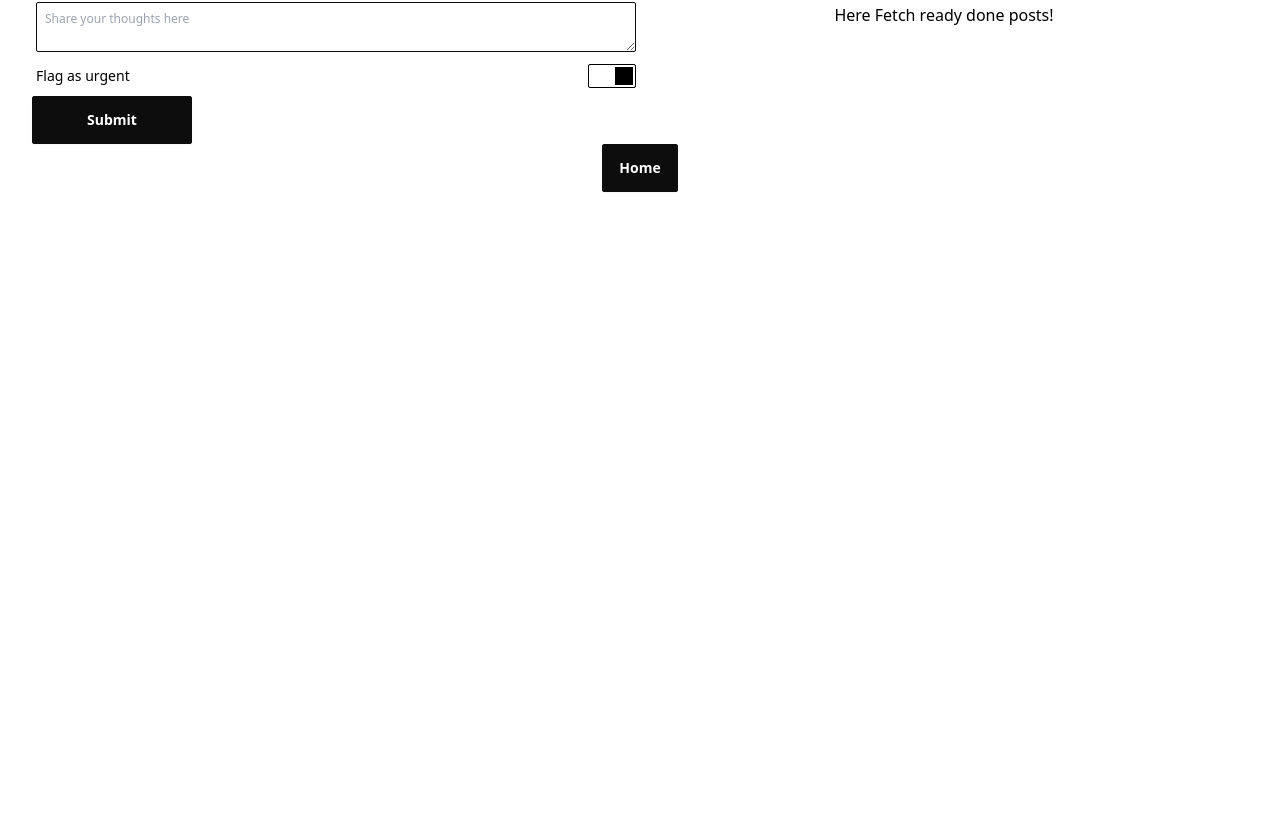
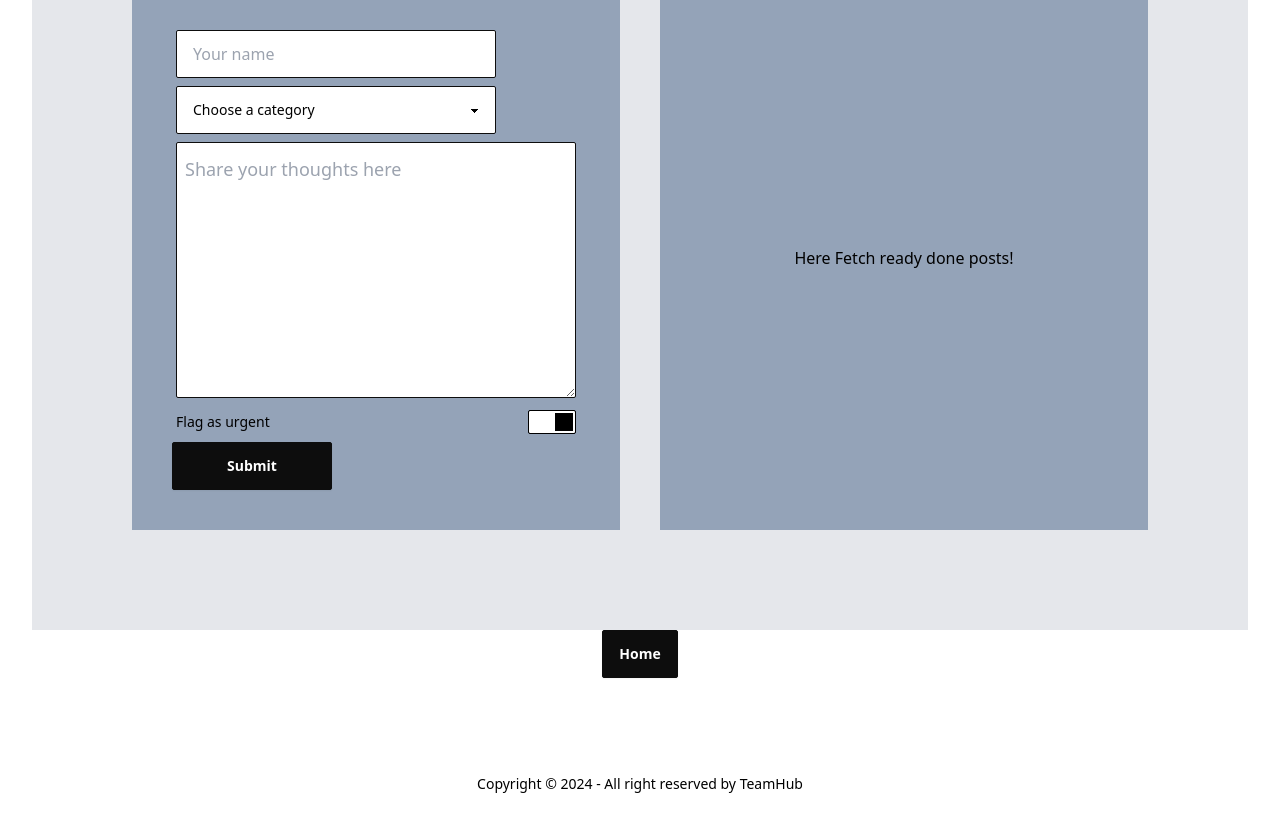
Before and after one commit to RosieMoonYin/TeamHub, a React (Vite) app in the folder teamhub-frontend/: page /contribute in a window 1280 px wide. Shown: the part 234-1066 px from the top of the page. Before the commit the page ends 800 px from the top, so only its background shows below. Built offline with nearby package versions, Linux system fonts and the light colour scheme.

Commit message:
feat: add query client for tanstack query

```diff
--- a/teamhub-frontend/package.json
+++ b/teamhub-frontend/package.json
@@ -12,6 +12,7 @@
     "tsr:watch": "tsr watch"
   },
   "dependencies": {
+    "@tanstack/react-query": "^5.55.4",
     "@tanstack/react-router": "^1.56.5",
     "@vitejs/plugin-react": "^4.3.1",
     "react": "^18.3.1",
--- a/teamhub-frontend/src/components/contributeForm.tsx
+++ b/teamhub-frontend/src/components/contributeForm.tsx
@@ -1,8 +1,8 @@
 export default function ContributeForm() {
   return (
     <>
-      <div className="flex">
-        <section className="flex flex-col align-middle justify-center w-1/2">
+      <div className="flex bg-gray-200 p-20">
+        <section className="flex flex-col align-middle justify-center w-1/2 bg-slate-400 p-10 m-5">
           <input
             type="text"
             placeholder="Your name"
@@ -19,20 +19,20 @@ export default function ContributeForm() {
           </select>
 
           <textarea
-            className="textarea textarea-primary textarea-lg text-xs p-2 m-1"
+            className="textarea textarea-primary textarea-lg text-s p-2 m-1 h-64"
             placeholder="Share your thoughts here"
           ></textarea>
 
           <div className="form-control">
             <label className="label cursor-pointer">
-              <span className="label-text">Flag as urgent</span>
+              <span className="label-text text-center">Flag as urgent</span>
               <input type="checkbox" className="toggle" defaultChecked />
             </label>
           </div>
           <button className="btn btn-primary w-40">Submit</button>
         </section>
 
-        <section className="flex flex-col align-middle justify-center w-1/2">
+        <section className="flex flex-col align-middle justify-center w-1/2 bg-slate-400 p-10 m-5">
           <p>Here Fetch ready done posts!</p>
         </section>
       </div>
--- /dev/null
+++ b/teamhub-frontend/src/components/footer.tsx
@@ -0,0 +1,12 @@
+export default function Footer() {
+  return (
+    <footer className="footer footer-center text-base-content p-4 mt-20">
+      <aside>
+        <p>
+          Copyright © {new Date().getFullYear()} - All right reserved by
+          TeamHub
+        </p>
+      </aside>
+    </footer>
+  );
+}
--- a/teamhub-frontend/src/main.tsx
+++ b/teamhub-frontend/src/main.tsx
@@ -2,9 +2,14 @@ import { StrictMode } from "react";
 import { createRoot } from "react-dom/client";
 import App from "./App.tsx";
 import "./index.css";
+import { QueryClient, QueryClientProvider } from "@tanstack/react-query";
+
+const queryClient = new QueryClient();
 
 createRoot(document.getElementById("root")!).render(
   <StrictMode>
-    <App />
+    <QueryClientProvider client={queryClient}>
+      <App />
+    </QueryClientProvider>
   </StrictMode>
 );
--- a/teamhub-frontend/src/pages/archive.tsx
+++ b/teamhub-frontend/src/pages/archive.tsx
@@ -1,5 +1,6 @@
 import { Link } from "react-router-dom";
 import Navbar from "../components/navbar";
+import Footer from "../components/footer";
 
 export default function Archive() {
   return (
@@ -10,6 +11,8 @@ export default function Archive() {
       <Link to="/">
         <button className="btn">Home</button>
       </Link>
+
+      <Footer />
     </>
   );
 }
--- a/teamhub-frontend/src/pages/contribute.tsx
+++ b/teamhub-frontend/src/pages/contribute.tsx
@@ -1,6 +1,7 @@
 import { Link } from "react-router-dom";
 import Navbar from "../components/navbar";
 import ContributeForm from "../components/contributeForm";
+import Footer from "../components/footer";
 
 export default function Contribute() {
   return (
@@ -11,6 +12,8 @@ export default function Contribute() {
       <Link to="/">
         <button className="btn btn-primary">Home</button>
       </Link>
+
+      <Footer />
     </>
   );
 }
--- a/teamhub-frontend/src/pages/home.tsx
+++ b/teamhub-frontend/src/pages/home.tsx
@@ -4,6 +4,7 @@ import ContributeCard from "../components/Cards/contributeCard";
 import MeetingCard from "../components/Cards/meetingCard";
 import ArchiveCard from "../components/Cards/archiveCard";
 import TrackerWidget from "../components/trackerWidget";
+import Footer from "../components/footer";
 
 export default function Home() {
   return (
@@ -19,8 +20,9 @@ export default function Home() {
         <ArchiveCard />
       </section>
       <TimeLine />
+      <TrackerWidget />
 
-      <TrackerWidget />
+      <Footer />
     </>
   );
 }
--- a/teamhub-frontend/src/pages/meeting.tsx
+++ b/teamhub-frontend/src/pages/meeting.tsx
@@ -1,5 +1,6 @@
 import { Link } from "react-router-dom";
 import Navbar from "../components/navbar";
+import Footer from "../components/footer";
 
 export default function Meeting() {
   return (
@@ -9,6 +10,8 @@ export default function Meeting() {
       <Link to="/">
         <button className="btn">Home</button>
       </Link>
+
+      <Footer />
     </>
   );
 }
```
Also changed, not shown: 1 other file (tests, documents, lock files or other folders).
